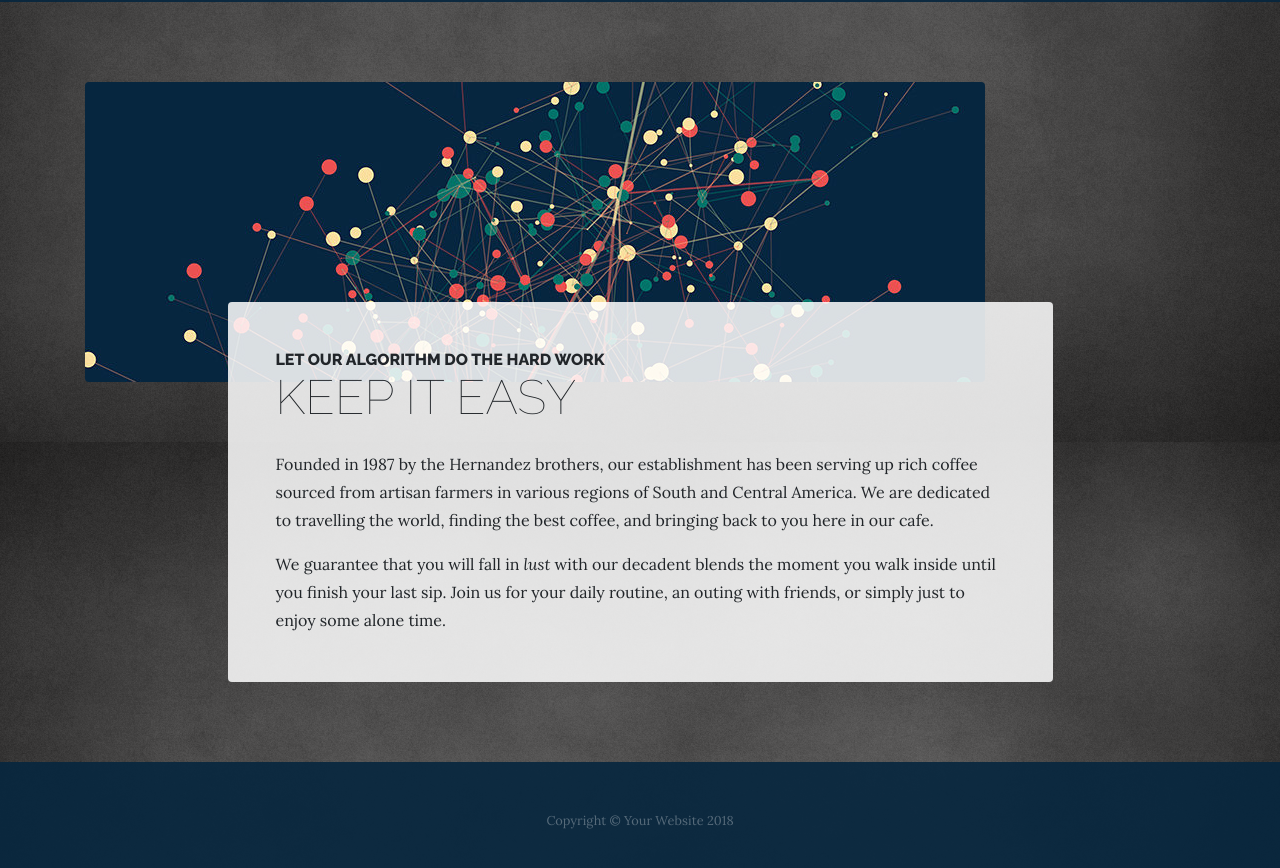
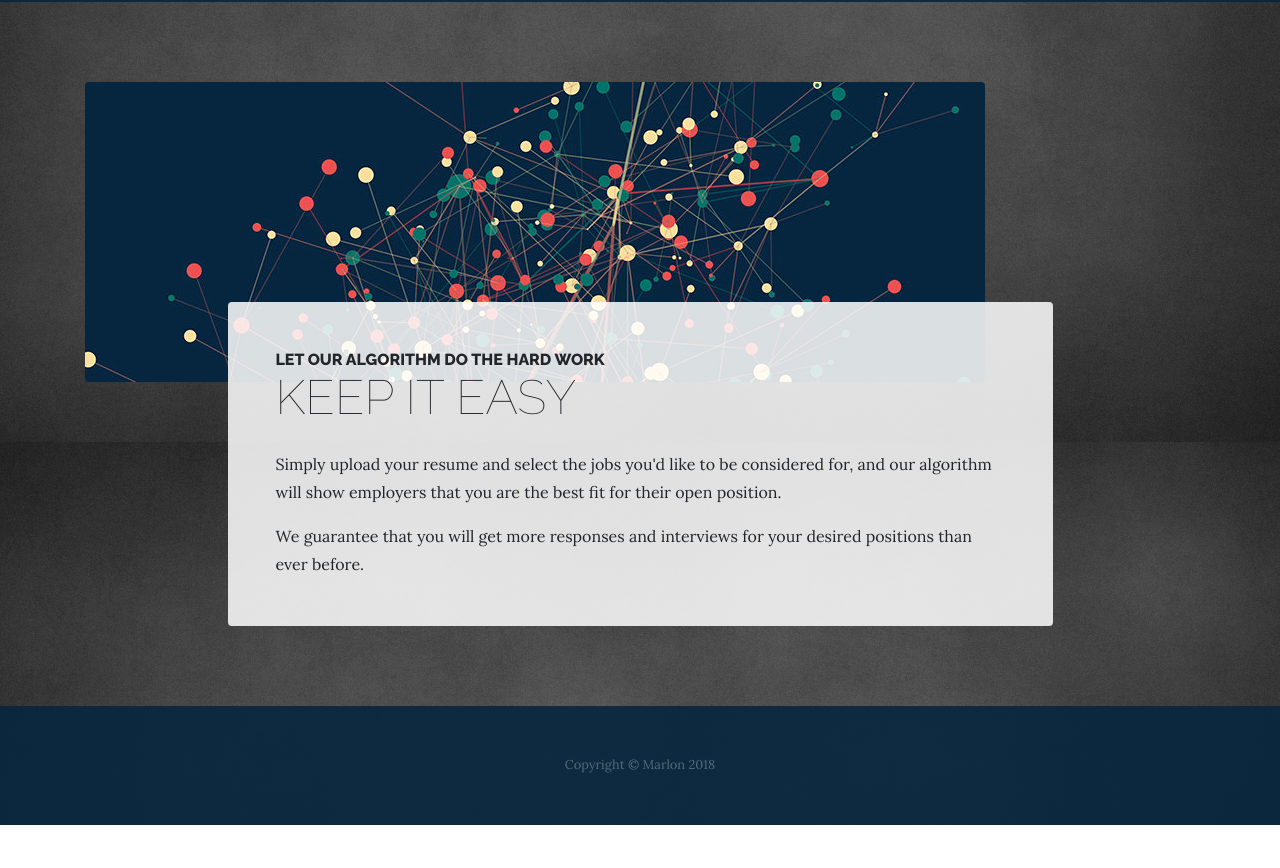
Before and after one commit to AlanCabiness/marlonLanding, a website: page about.html in a window 1280 px wide. Shown: the part 358-1226 px from the top of the page. After the commit the page ends 1183 px from the top, so only its background shows below. Drawn offline with Linux system fonts and the light colour scheme.

Commit message:
new about section

```diff
--- a/about.html
+++ b/about.html
@@ -68,8 +68,8 @@
                   <span class="section-heading-upper">Let our Algorithm do the hard work</span>
                   <span class="section-heading-lower">Keep it Easy</span>
                 </h2>
-                <p>Founded in 1987 by the Hernandez brothers, our establishment has been serving up rich coffee sourced from artisan farmers in various regions of South and Central America. We are dedicated to travelling the world, finding the best coffee, and bringing back to you here in our cafe.</p>
-                <p class="mb-0">We guarantee that you will fall in <em>lust</em> with our decadent blends the moment you walk inside until you finish your last sip. Join us for your daily routine, an outing with friends, or simply just to enjoy some alone time.</p>
+                <p>Simply upload your resume and select the jobs you'd like to be considered for, and our algorithm will show employers that you are the best fit for their open position. </p>
+                <p class="mb-0">We guarantee that you will get more responses and interviews for your desired positions than ever before.</p>
               </div>
             </div>
           </div>
@@ -79,7 +79,7 @@
 
     <footer class="footer text-faded text-center py-5">
       <div class="container">
-        <p class="m-0 small">Copyright &copy; Your Website 2018</p>
+        <p class="m-0 small">Copyright &copy; Marlon 2018</p>
       </div>
     </footer>
 
```
